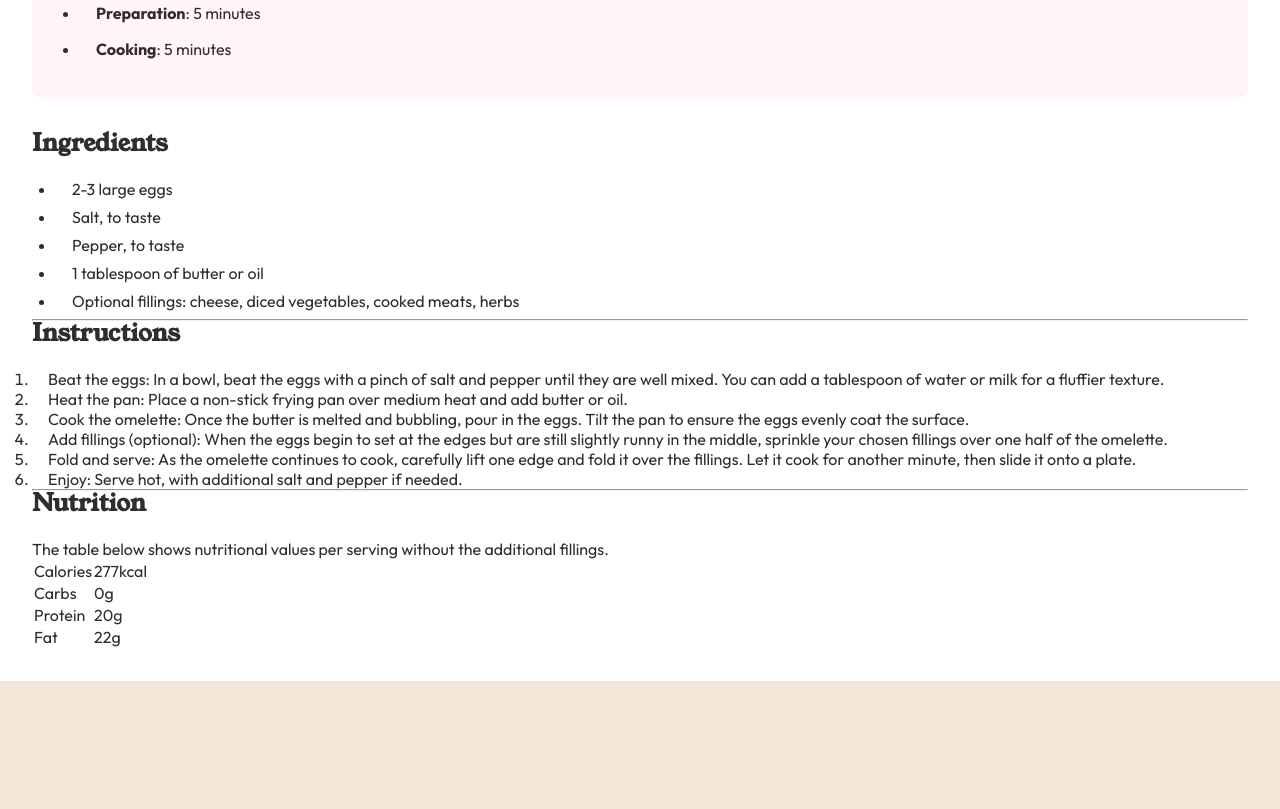
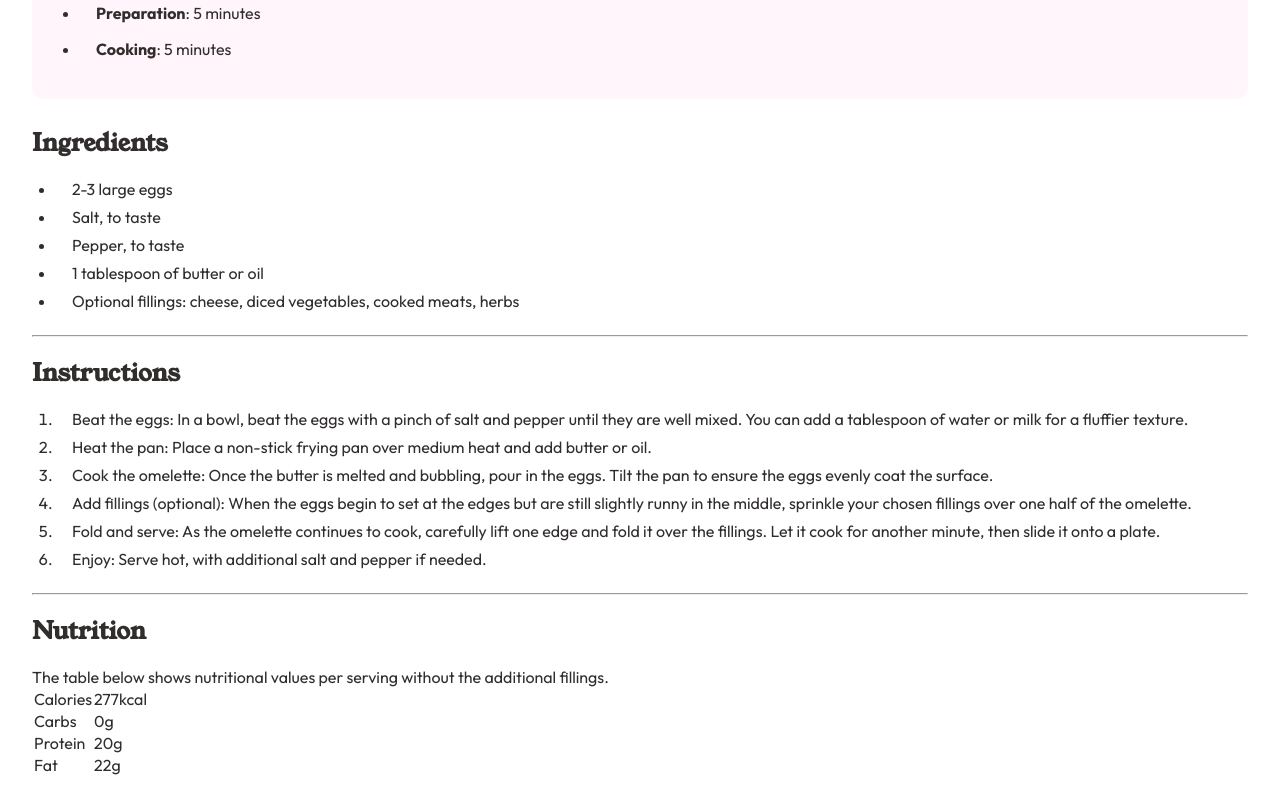
Before and after one commit to isaonline/Recipe-page, a plain HTML site: page index.html in a window 1280 px wide. Shown: the part 838-1647 px from the top of the page. Before the commit the page ends 1519 px from the top, so only its background shows below. Drawn offline with Linux system fonts and the light colour scheme.

Commit message:
ajustes rápidos do dia para conteúdo

```diff
--- a/styles/style.css
+++ b/styles/style.css
@@ -75,6 +75,19 @@ ul li {
     margin: 8px 0;
 }
 
+hr {
+    margin: 24px 0;
+}
+
+ol {
+  padding-left: 1.5rem;
+  list-style-position: outside;
+}
+
+ol li {
+    margin: 8px 0;
+}
+
 footer {
     background-color: var(--Stone-100);
     color: var(--Stone-100);
```
